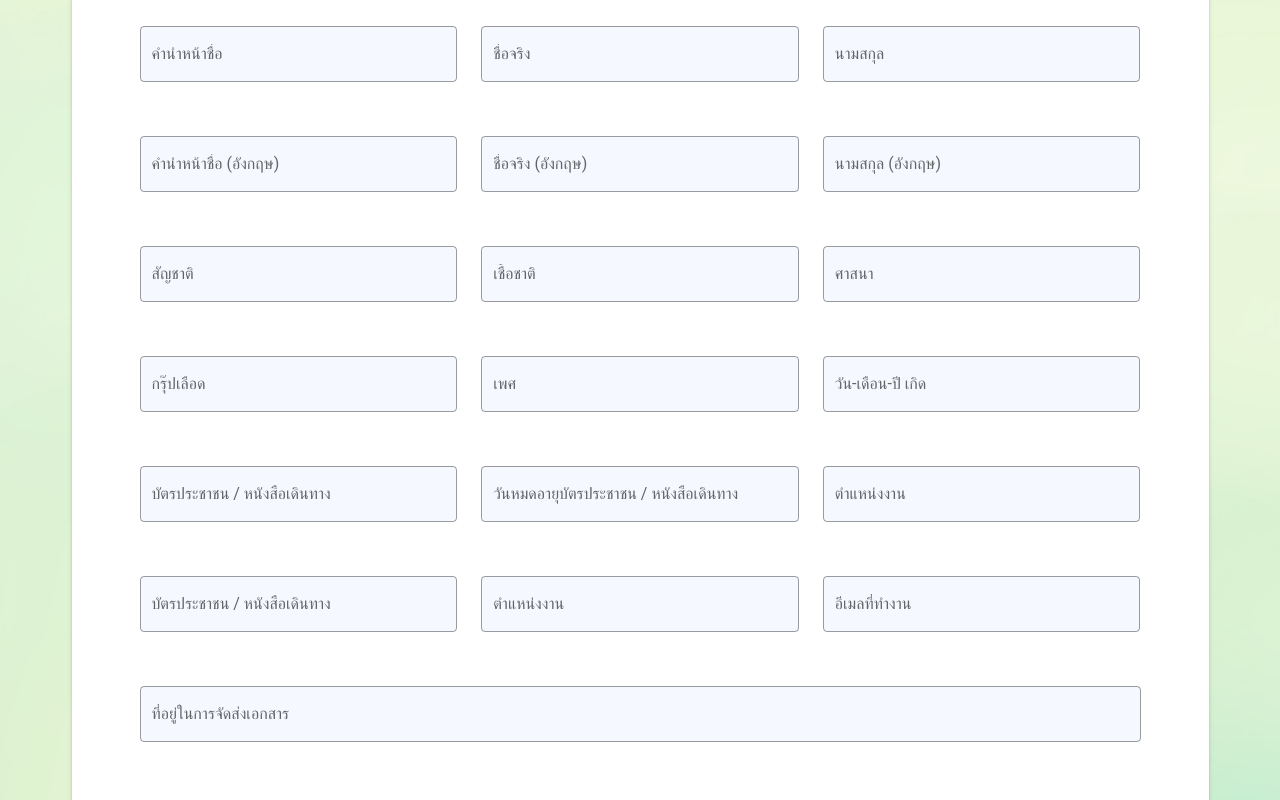
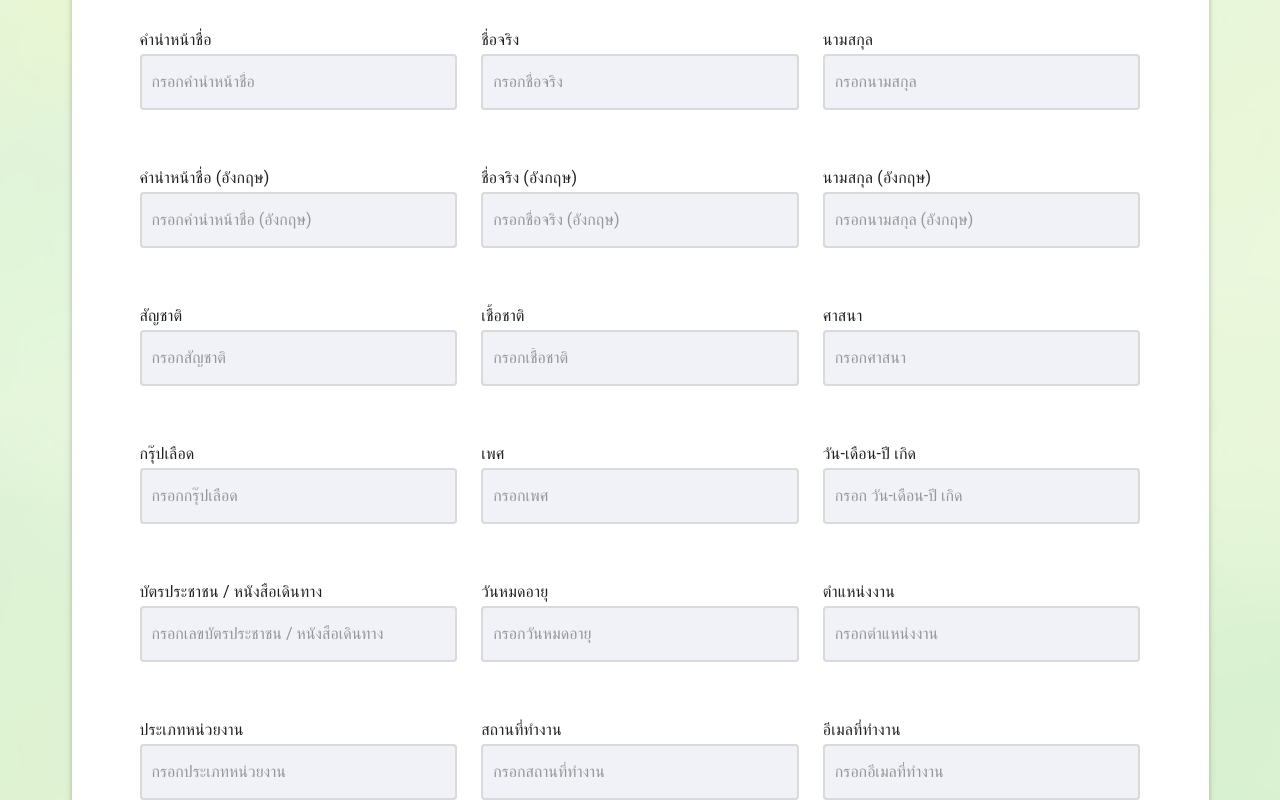
Before and after one commit to taemphong/project-ccpn, a Vue app: page /user-login-data in a window 1280 px wide. Shown: the part 480-1280 px from the top of the page. Built offline with nearby package versions, Linux system fonts and the light colour scheme; the HTML template or start-up script is replaced by a standard one.

Commit message:
edit textfield

```diff
--- a/src/views/User/UserLoginData.vue
+++ b/src/views/User/UserLoginData.vue
@@ -1,6 +1,6 @@
 <template>
   <v-container>
-    <v-card class="pa-5" style="border-radius: 20px;">
+    <v-card elevation="3" class="pa-5" style="border-radius: 20px;">
       <v-row>
         <v-container class="pa-12">
           <v-col cols="12" md="12" class="text-center">
@@ -13,101 +13,119 @@
               <v-btn color="error" x-large elevation="2" rounded @click="resetForm">Reset</v-btn>
             </v-col>
           </v-col>
-          <v-col cols="12" md="12" class="text-center">
+          <v-col cols="12" md="12" class="">
             <v-form ref="form">
               <v-row>
                 <v-col cols="12" md="4">
-                  <v-text-field class="textfield" background-color="#f5f9ff" label="คำนำหน้าชื่อ"
-                    placeholder="กรอกคำนำหน้าชื่อ" outlined v-model="user.title"></v-text-field>
+                  <div class="text-subtitle-1 text-medium-emphasis">คำนำหน้าชื่อ</div>
+                  <v-text-field class="textfield" background-color="#f0f2f7" placeholder="กรอกคำนำหน้าชื่อ" outlined
+                    v-model="user.title"></v-text-field>
                 </v-col>
                 <v-col cols="12" md="4">
-                  <v-text-field class="textfield" background-color="#f5f9ff" label="ชื่อจริง" placeholder="กรอกชื่อจริง"
-                    outlined v-model="user.firstname"></v-text-field>
+                  <div class="text-subtitle-1 text-medium-emphasis">ชื่อจริง</div>
+                  <v-text-field class="textfield" background-color="#f0f2f7" placeholder="กรอกชื่อจริง" outlined
+                    v-model="user.title"></v-text-field>
                 </v-col>
                 <v-col cols="12" md="4">
-                  <v-text-field class="textfield" background-color="#f5f9ff" label="นามสกุล" placeholder="กรอกนามสกุล"
-                    outlined v-model="user.lastname"></v-text-field>
+                  <div class="text-subtitle-1 text-medium-emphasis">นามสกุล</div>
+                  <v-text-field class="textfield" background-color="#f0f2f7" placeholder="กรอกนามสกุล" outlined
+                    v-model="user.title"></v-text-field>
                 </v-col>
               </v-row>
               <v-row>
                 <v-col cols="12" md="4">
-                  <v-text-field class="textfield" background-color="#f5f9ff" label="คำนำหน้าชื่อ (อังกฤษ)"
-                    placeholder="กรอกคำนำหน้าชื่อ (อังกฤษ)" outlined v-model="user.title"></v-text-field>
+                  <div class="text-subtitle-1 text-medium-emphasis">คำนำหน้าชื่อ (อังกฤษ)</div>
+                  <v-text-field class="textfield" background-color="#f0f2f7" placeholder="กรอกคำนำหน้าชื่อ (อังกฤษ)"
+                    outlined v-model="user.title"></v-text-field>
                 </v-col>
                 <v-col cols="12" md="4">
-                  <v-text-field class="textfield" background-color="#f5f9ff" label="ชื่อจริง (อังกฤษ)"
-                    placeholder="กรอกชื่อจริง (อังกฤษ)" outlined v-model="user.firstname"></v-text-field>
+                  <div class="text-subtitle-1 text-medium-emphasis">ชื่อจริง (อังกฤษ)</div>
+                  <v-text-field class="textfield" background-color="#f0f2f7" placeholder="กรอกชื่อจริง (อังกฤษ)"
+                    outlined v-model="user.firstname"></v-text-field>
                 </v-col>
                 <v-col cols="12" md="4">
-                  <v-text-field class="textfield" background-color="#f5f9ff" label="นามสกุล (อังกฤษ)"
-                    placeholder="กรอกนามสกุล (อังกฤษ)" outlined v-model="user.lastname"></v-text-field>
+                  <div class="text-subtitle-1 text-medium-emphasis">นามสกุล (อังกฤษ)</div>
+                  <v-text-field class="textfield" background-color="#f0f2f7" placeholder="กรอกนามสกุล (อังกฤษ)" outlined
+                    v-model="user.lastname"></v-text-field>
                 </v-col>
               </v-row>
               <v-row>
                 <v-col cols="12" md="4">
-                  <v-text-field class="textfield" background-color="#f5f9ff" label="สัญชาติ" placeholder="กรอกสัญชาติ"
-                    outlined v-model="user.nationality"></v-text-field>
+                  <div class="text-subtitle-1 text-medium-emphasis">สัญชาติ</div>
+                  <v-text-field class="textfield" background-color="#f0f2f7" placeholder="กรอกสัญชาติ" outlined
+                    v-model="user.nationality"></v-text-field>
                 </v-col>
                 <v-col cols="12" md="4">
-                  <v-text-field class="textfield" background-color="#f5f9ff" label="เชื้อชาติ"
-                    placeholder="กรอกเชื้อชาติ" outlined v-model="user.religion"></v-text-field>
+                  <div class="text-subtitle-1 text-medium-emphasis">เชื้อชาติ</div>
+                  <v-text-field class="textfield" background-color="#f0f2f7" placeholder="กรอกเชื้อชาติ" outlined
+                    v-model="user.religion"></v-text-field>
                 </v-col>
                 <v-col cols="12" md="4">
-                  <v-text-field class="textfield" background-color="#f5f9ff" label="ศาสนา" placeholder="กรอกศาสนา"
+                  <div class="text-subtitle-1 text-medium-emphasis">ศาสนา</div>
+                  <v-text-field class="textfield" background-color="#f0f2f7" placeholder="กรอกศาสนา" outlined
+                    v-model="user.birthday"></v-text-field>
+                </v-col>
+              </v-row>
+              <v-row>
+                <v-col cols="12" md="4">
+                  <div class="text-subtitle-1 text-medium-emphasis">กรุ๊ปเลือด</div>
+                  <v-text-field class="textfield" background-color="#f0f2f7" placeholder="กรอกกรุ๊ปเลือด" outlined
+                    v-model="user.nationality"></v-text-field>
+                </v-col>
+                <v-col cols="12" md="4">
+                  <div class="text-subtitle-1 text-medium-emphasis">เพศ</div>
+                  <v-text-field class="textfield" background-color="#f0f2f7" placeholder="กรอกเพศ" outlined
+                    v-model="user.religion"></v-text-field>
+                </v-col>
+                <v-col cols="12" md="4">
+                  <div class="text-subtitle-1 text-medium-emphasis">วัน-เดือน-ปี เกิด</div>
+                  <v-text-field class="textfield" background-color="#f0f2f7" placeholder="กรอก วัน-เดือน-ปี เกิด"
                     outlined v-model="user.birthday"></v-text-field>
                 </v-col>
               </v-row>
               <v-row>
                 <v-col cols="12" md="4">
-                  <v-text-field class="textfield" background-color="#f5f9ff" label="กรุ๊ปเลือด"
-                    placeholder="กรอกกรุ๊ปเลือด" outlined v-model="user.nationality"></v-text-field>
+                  <div class="text-subtitle-1 text-medium-emphasis">บัตรประชาชน / หนังสือเดินทาง</div>
+                  <v-text-field class="textfield" background-color="#f0f2f7"
+                    placeholder="กรอกเลขบัตรประชาชน / หนังสือเดินทาง" outlined v-model="user.idCard"></v-text-field>
                 </v-col>
                 <v-col cols="12" md="4">
-                  <v-text-field class="textfield" background-color="#f5f9ff" label="เพศ" placeholder="กรอกเพศ" outlined
-                    v-model="user.religion"></v-text-field>
+                  <div class="text-subtitle-1 text-medium-emphasis">วันหมดอายุ</div>
+                  <v-text-field class="textfield" background-color="#f0f2f7" placeholder="กรอกวันหมดอายุ" outlined
+                    v-model="user.position"></v-text-field>
                 </v-col>
                 <v-col cols="12" md="4">
-                  <v-text-field class="textfield" background-color="#f5f9ff" label="วัน-เดือน-ปี เกิด"
-                    placeholder="กรอก วัน-เดือน-ปี เกิด" outlined v-model="user.birthday"></v-text-field>
+                  <div class="text-subtitle-1 text-medium-emphasis">ตำแหน่งงาน</div>
+                  <v-text-field class="textfield" background-color="#f0f2f7" placeholder="กรอกตำแหน่งงาน" outlined
+                    v-model="user.email"></v-text-field>
                 </v-col>
               </v-row>
               <v-row>
                 <v-col cols="12" md="4">
-                  <v-text-field class="textfield" background-color="#f5f9ff" label="บัตรประชาชน / หนังสือเดินทาง"
-                    placeholder="กรอกเลขบัตร" outlined v-model="user.idCard"></v-text-field>
+                  <div class="text-subtitle-1 text-medium-emphasis">ประเภทหน่วยงาน</div>
+                  <v-text-field class="textfield" background-color="#f0f2f7" placeholder="กรอกประเภทหน่วยงาน" outlined
+                    v-model="user.idCard"></v-text-field>
                 </v-col>
                 <v-col cols="12" md="4">
-                  <v-text-field class="textfield" background-color="#f5f9ff"
-                    label="วันหมดอายุบัตรประชาชน / หนังสือเดินทาง" placeholder="กรอกวันหมดอายุ" outlined
+                  <div class="text-subtitle-1 text-medium-emphasis">สถานที่ทำงาน</div>
+                  <v-text-field class="textfield" background-color="#f0f2f7" placeholder="กรอกสถานที่ทำงาน" outlined
                     v-model="user.position"></v-text-field>
                 </v-col>
                 <v-col cols="12" md="4">
-                  <v-text-field class="textfield" background-color="#f5f9ff" label="ตำแหน่งงาน"
-                    placeholder="กรอกตำแหน่งงาน" outlined v-model="user.email"></v-text-field>
-                </v-col>
-              </v-row>
-              <v-row>
-                <v-col cols="12" md="4">
-                  <v-text-field class="textfield" background-color="#f5f9ff" label="บัตรประชาชน / หนังสือเดินทาง"
-                    placeholder="กรอกเลขบัตร" outlined v-model="user.idCard"></v-text-field>
-                </v-col>
-                <v-col cols="12" md="4">
-                  <v-text-field class="textfield" background-color="#f5f9ff" label="ตำแหน่งงาน"
-                    placeholder="กรอกตำแหน่งงาน" outlined v-model="user.position"></v-text-field>
-                </v-col>
-                <v-col cols="12" md="4">
-                  <v-text-field class="textfield" background-color="#f5f9ff" label="อีเมลที่ทำงาน"
-                    placeholder="กรอกอีเมลที่ทำงาน" outlined v-model="user.email"></v-text-field>
+                  <div class="text-subtitle-1 text-medium-emphasis">อีเมลที่ทำงาน</div>
+                  <v-text-field class="textfield" background-color="#f0f2f7" placeholder="กรอกอีเมลที่ทำงาน" outlined
+                    v-model="user.email"></v-text-field>
                 </v-col>
               </v-row>
               <v-row cols="12" md="12">
                 <v-col>
-                  <v-text-field class="textfield" background-color="#f5f9ff" label="ที่อยู่ในการจัดส่งเอกสาร"
-                    placeholder="กรอกที่อยู่" outlined></v-text-field>
+                  <div class="text-subtitle-1 text-medium-emphasis">ที่อยู่ในการจัดส่งเอกสาร</div>
+                  <v-text-field class="textfield" background-color="#f0f2f7" placeholder="กรอกที่อยู่ในการจัดส่งเอกสาร"
+                    outlined></v-text-field>
                 </v-col>
               </v-row>
               <v-row cols="12" md="12">
-                <div class="mt-5 mb-5">
+                <div class="mt-5 mb-5 justify-center">
                   <v-btn color="success" x-large class="mr-2" elevation="2" rounded @click="saveData">Save
                     Changes</v-btn>
                   <v-btn color="error" x-large elevation="2" rounded @click="resetForm">Reset</v-btn>
@@ -176,4 +194,9 @@ export default {
 .v-avatar {
   margin-bottom: 10px;
 }
+
+.v-text-field--outlined>>>fieldset {
+  border-color: rgba(218, 218, 218, 0.986);
+  border-width: 2px;
+}
 </style>
```
